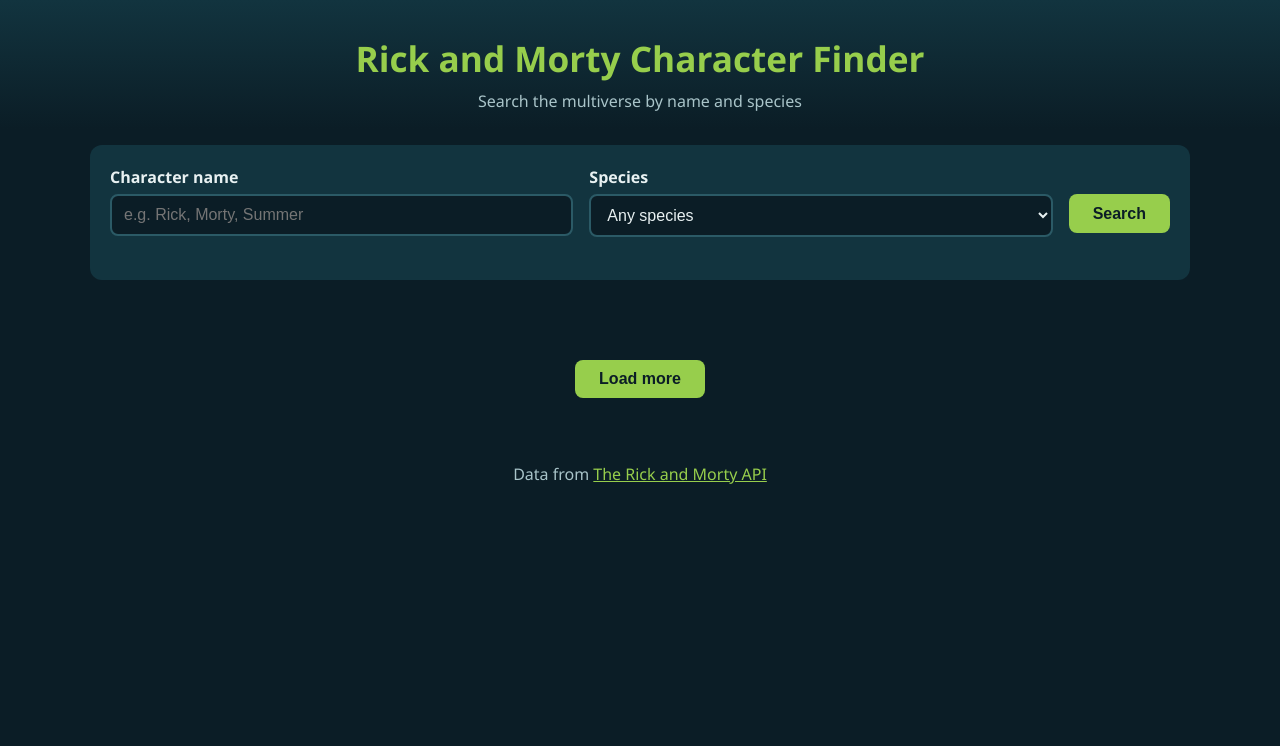
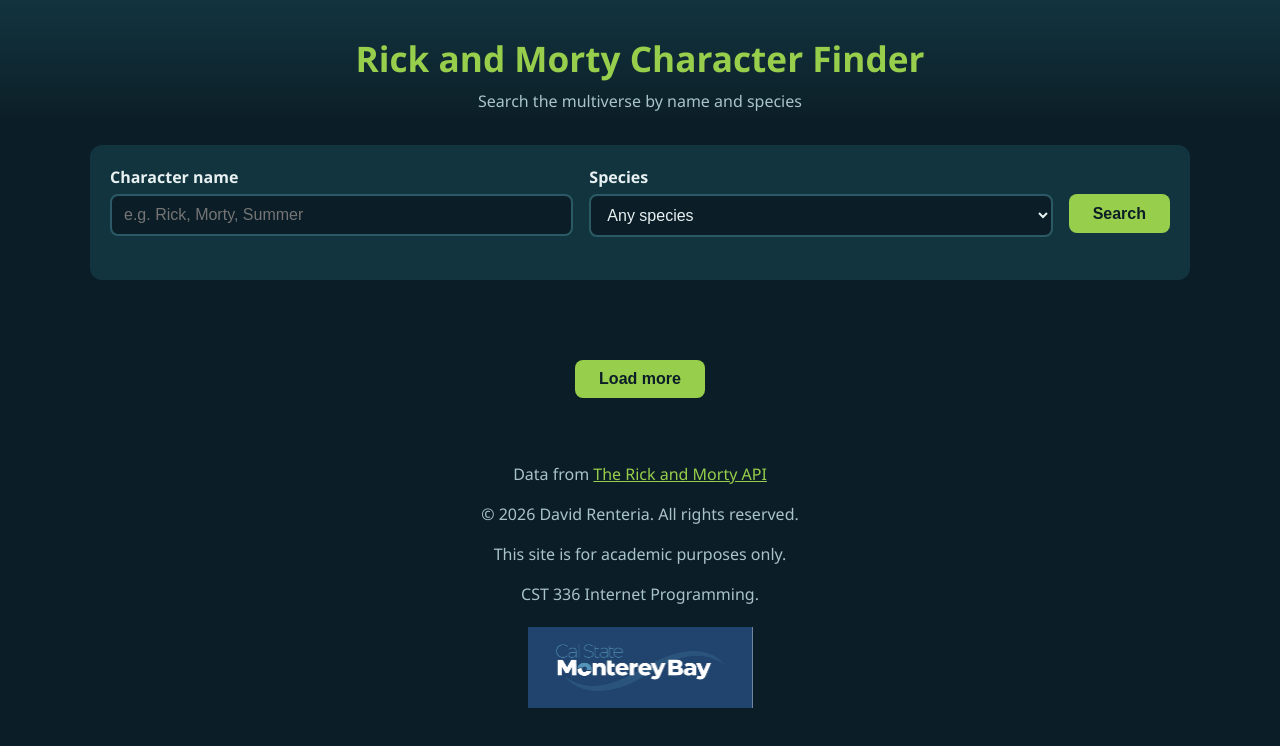
Before and after one commit to darenteria-cpu/darenteria-cpu.github.io, a plain HTML site: page HW3/index.html in a window 1280 px wide. Drawn offline with Linux system fonts and the light colour scheme.

Commit message:
added csumb logo

```diff
--- a/HW3/css/styles.css
+++ b/HW3/css/styles.css
@@ -162,3 +162,9 @@ footer {
 footer a {
   color: #97ce4c;
 }
+
+.logo {
+        text-align: center;
+        width: 225px;
+        margin-top: 5px;
+}
--- a/HW3/index.html
+++ b/HW3/index.html
@@ -47,6 +47,10 @@
 
   <footer>
     Data from <a href="https://rickandmortyapi.com/" target="_blank" rel="noopener">The Rick and Morty API</a>
+      <p>&copy; 2026 David Renteria. All rights reserved.</p>
+      <p>This site is for academic purposes only.</p>
+      <p>CST 336 Internet Programming.</p>
+      <img src="img/csumb-logo.png" alt="CSUMB logo" class="logo">
   </footer>
 
   <script src="js/scripts.js"></script>
```
Also changed, not shown: HW3/img/csumb-logo.png (added).
